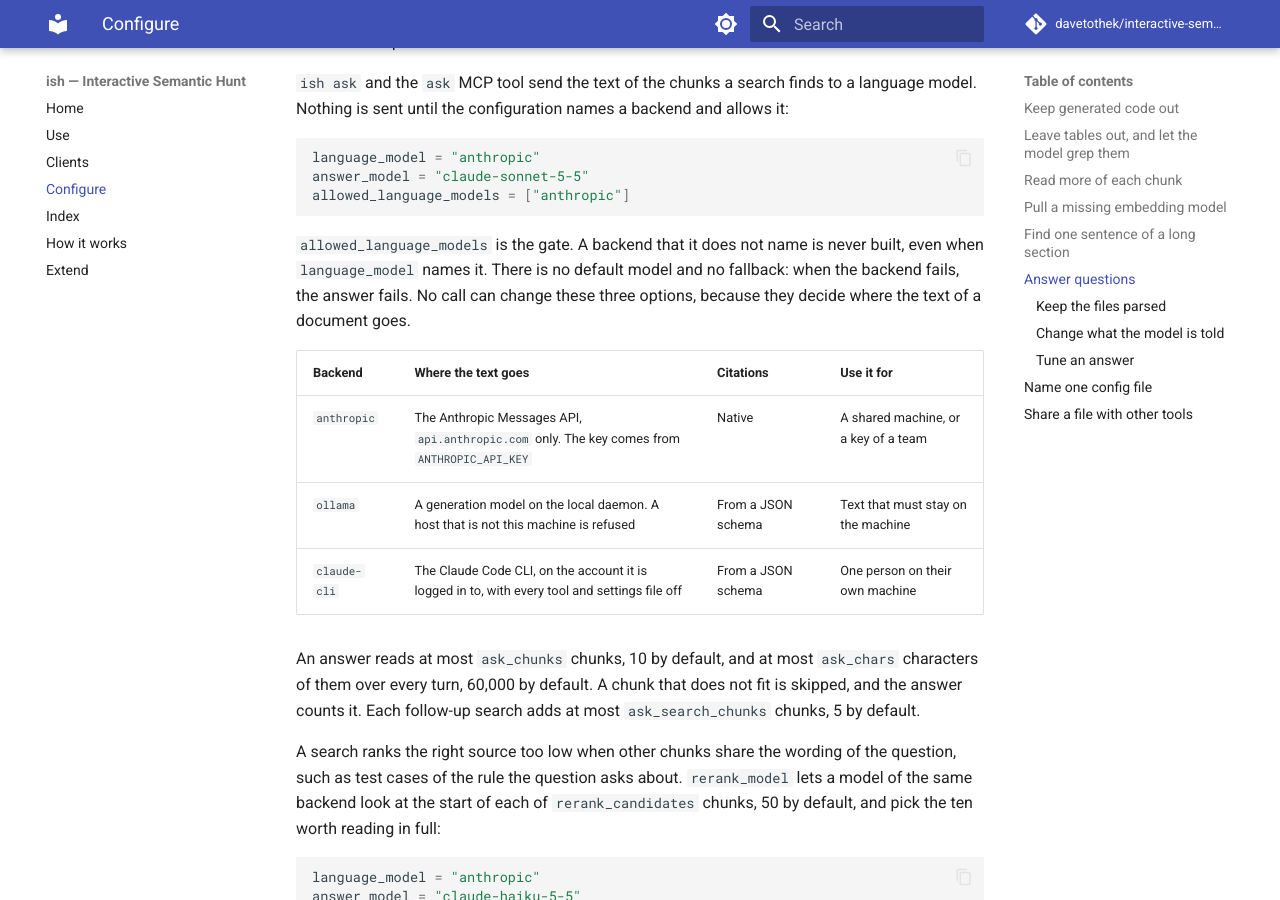
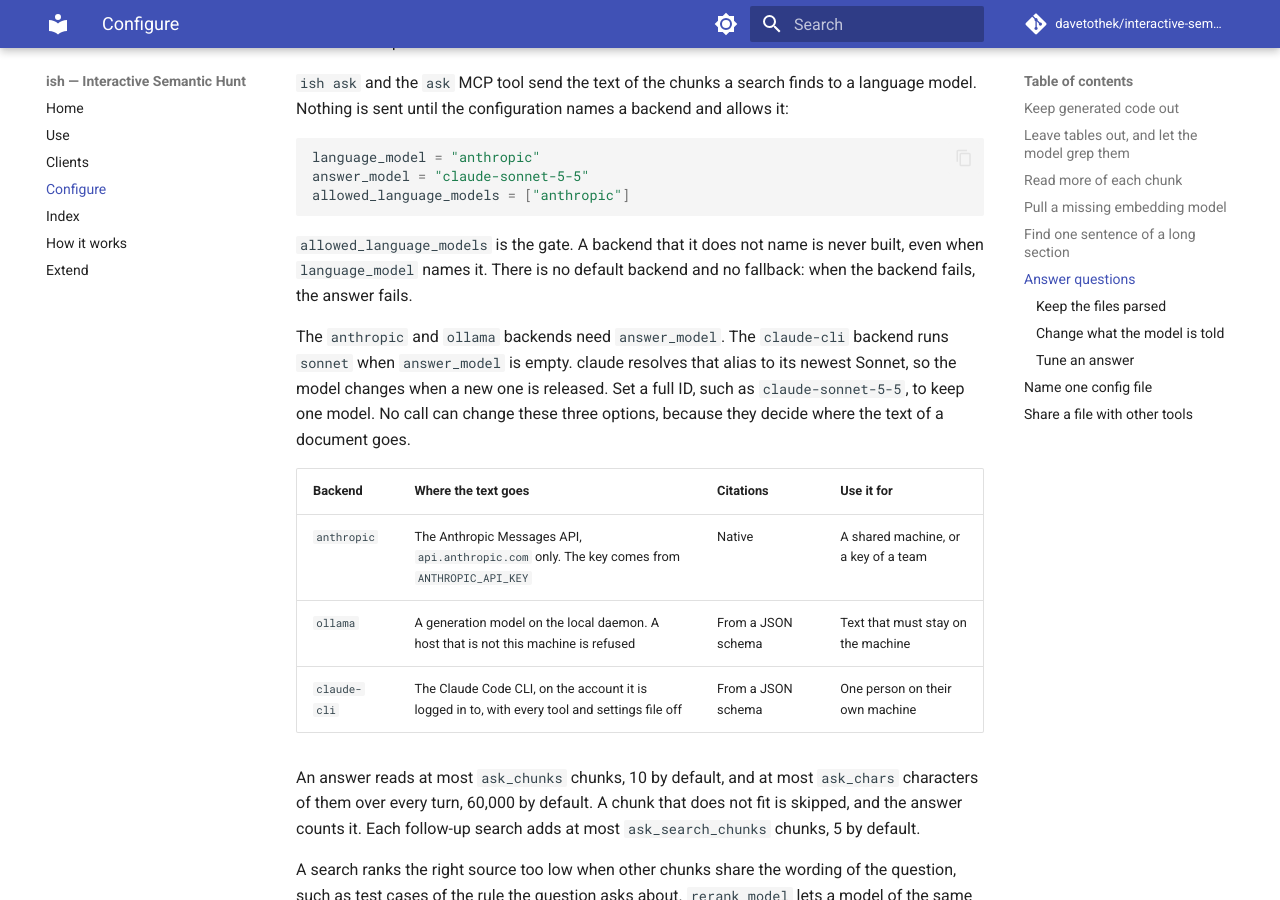
Before and after one commit to davetothek/interactive-semantic-hunt, an MkDocs documentation site: the page built from docs/configuration.md, in a window 1280 px wide and 900 px high, scrolled down 4872 px. Built offline with MkDocs 1.6.1 and Material for MkDocs 9.7.7, drawn with Linux system fonts in a browser that asks for light colours; comment, search, counter and statistics services are not loaded.

Commit message:
Run the newest Sonnet when claude-cli has no answer_model
The claude-cli backend refused to start without answer_model, so a
first question needed a model ID that changes with each release. The
backend now runs sonnet, the alias that claude resolves to its newest
Sonnet. allowed_language_models still decides whether the backend is
built, so the default sends no text that the operator did not allow.

The anthropic and ollama backends still need answer_model. The
Messages API takes no family alias, and no Ollama model is a safe
guess.

Co-Authored-By: Claude Opus 5.5 <noreply@anthropic.com>
Claude-Session: https://claude.ai/code/session_011qDzv4GnLuRBKr6DxRfmJb

````diff
--- a/docs/configuration.md
+++ b/docs/configuration.md
@@ -247,8 +247,13 @@ allowed_language_models = ["anthropic"]
 ```
 
 `allowed_language_models` is the gate. A backend that it does not name is
-never built, even when `language_model` names it. There is no default model
-and no fallback: when the backend fails, the answer fails. No call can change
+never built, even when `language_model` names it. There is no default
+backend and no fallback: when the backend fails, the answer fails.
+
+The `anthropic` and `ollama` backends need `answer_model`. The `claude-cli`
+backend runs `sonnet` when `answer_model` is empty. claude resolves that
+alias to its newest Sonnet, so the model changes when a new one is
+released. Set a full ID, such as `claude-sonnet-5-5`, to keep one model. No call can change
 these three options, because they decide where the text of a document goes.
 
 | Backend | Where the text goes | Citations | Use it for |
````
Also changed, not shown: CHANGELOG.md (+3 -0 lines), 2 other files.
